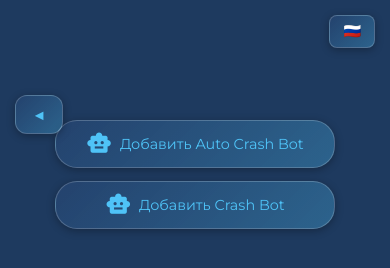
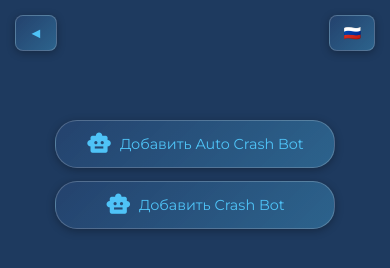
Before and after one commit to mizukika/luna-ghs, a plain HTML site: page commands.html in a window 390 px wide. Shown: the top 268 px of the page. Drawn offline with nearby package versions, Linux system fonts and the light colour scheme.

Commit message:
Update styles.css

```diff
--- a/css/styles.css
+++ b/css/styles.css
@@ -258,7 +258,7 @@ p {
   gap: 1rem;
   justify-content: center;
   margin-bottom: 1rem;
-  margin-top: 80px; /* Добавляем отступ сверху для кнопок языка и "Назад" */
+  margin-top: 80px;
   flex-wrap: wrap;
 }
 
@@ -333,19 +333,23 @@ p {
 }
 
 .back-btn {
-  position: absolute;
+  position: fixed;
   top: 20px;
   left: 20px;
   background: linear-gradient(135deg, rgba(42, 75, 124, 0.5), rgba(79, 195, 247, 0.3));
   border: 1px solid rgba(255, 255, 255, 0.2);
-  padding: 0.8rem 1.5rem;
-  border-radius: 12px;
+  padding: 0.5rem 1rem;
+  border-radius: 8px;
   text-decoration: none;
   color: var(--primary-color);
   font-size: 1rem;
   box-shadow: 0 2px 8px rgba(0, 0, 0, 0.3);
   transition: all 0.3s ease;
   z-index: 3;
+  display: inline-flex;
+  align-items: center;
+  justify-content: center;
+  height: 40px;
 }
 
 .back-btn:hover {
@@ -447,7 +451,7 @@ p {
   width: 100%;
   max-width: 1200px;
   padding: 20px;
-  padding-top: 80px; /* Добавляем отступ сверху */
+  padding-top: 80px;
   position: relative;
   z-index: 2;
 }
@@ -543,6 +547,7 @@ p {
   display: inline-flex;
   align-items: center;
   justify-content: center;
+  height: 40px;
 }
 
 .language-current:hover {
@@ -600,15 +605,15 @@ p {
 /* МОБИЛЬНЫЕ УСТРОЙСТВА */
 @media (max-width: 480px) {
   body {
-    padding-top: 80px; /* Добавляем отступ сверху для всего body */
+    padding-top: 80px;
   }
 
   .commands-container {
-    padding-top: 20px; /* Уменьшаем отступ для контейнера команд */
+    padding-top: 20px;
   }
 
   .bot-buttons {
-    margin-top: 20px; /* Уменьшаем отступ сверху */
+    margin-top: 20px;
     flex-direction: column;
     align-items: center;
     gap: 0.8rem;
@@ -625,8 +630,9 @@ p {
   .back-btn {
     top: 15px;
     left: 15px;
-    padding: 0.6rem 1rem;
+    padding: 0.5rem 0.8rem;
     font-size: 0.9rem;
+    height: 36px;
   }
 
   .language-switcher {
@@ -635,8 +641,9 @@ p {
   }
 
   .language-current {
-    padding: 0.4rem 0.8rem;
+    padding: 0.5rem 0.8rem;
     font-size: 0.9rem;
+    height: 36px;
   }
 
   .commands-title {
```
